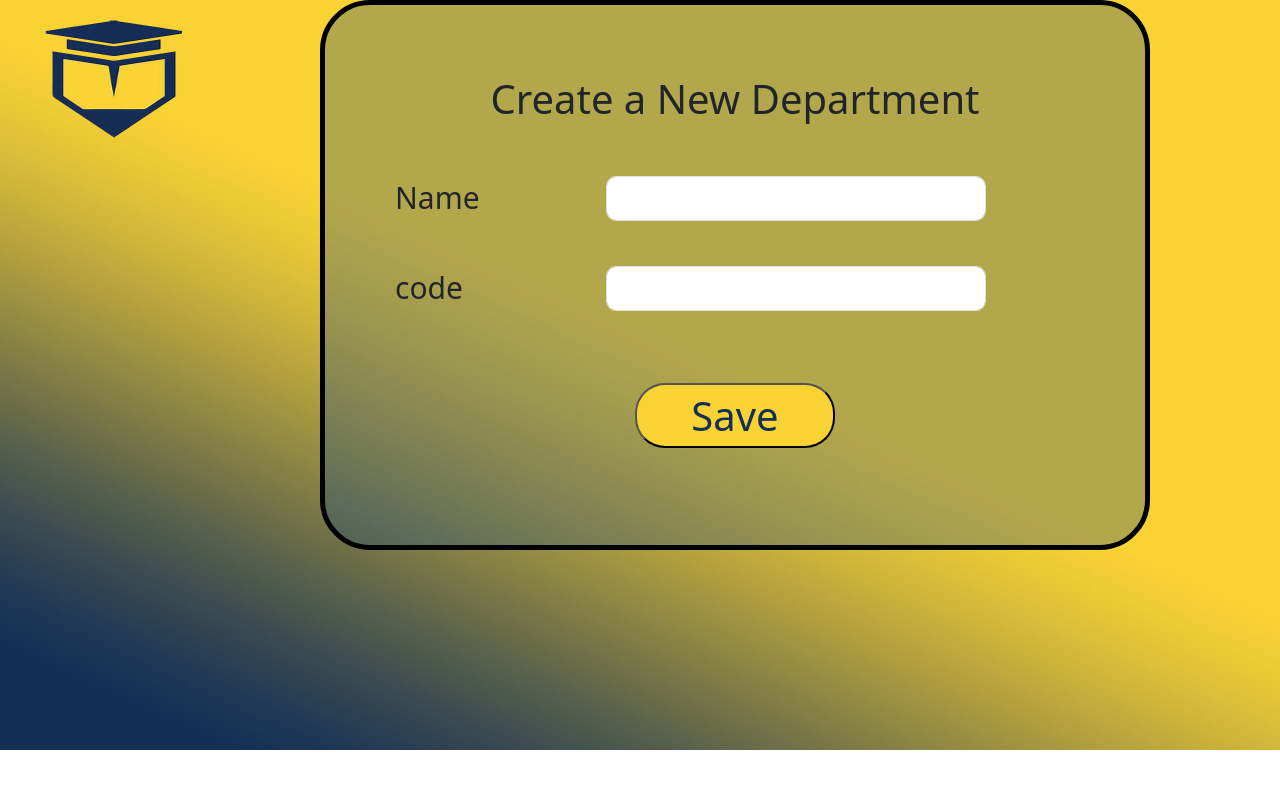
After one commit to EngEman01/Project_SWE2, a Node server app: page /departments/create in a window 1280 px wide. The commit adds this page. Run offline with Node 20, Linux system fonts and the light colour scheme; data that the repository does not hold is empty; some libraries are stand-ins or nearby versions.

Commit message:
creat_subjects_departments

```diff
--- /dev/null
+++ b/Controllers/departmentController.js
@@ -0,0 +1,30 @@
+import department from "../models/departments.js";
+
+
+
+export const index = async (req, res) => {
+
+    const departments = await department.find({}, { name: 1 }).lean();
+    res.render('departments/index', { departments });
+};
+
+export const create = async (req, res) => {
+    const departments = await department.find().lean();
+    res.render('departments/create', departments);
+};
+
+export const store = async (req, res) => {
+    const { name, code} = req.body;
+    console.log ({ name, code});
+    await department.create({
+        name,
+        code
+    });
+    res.redirect('/departments')
+};
+
+export const show = async (req, res) => {
+    const { _id } = req.params;
+    const singleDepartment = await department.findById({_id}).lean();
+    res.redirect('departments/show', { department: singleDepartment });
+};
--- a/models/departments.js
+++ b/models/departments.js
@@ -1,7 +1,7 @@
 import { Schema ,model } from "mongoose";
 
 
-const departments = new Schema ({
+const department = new Schema ({
     name: {
         type: String,
         required : true,
@@ -12,4 +12,4 @@ const departments = new Schema ({
     },
 }, { timestamps: true, } )
 
-export default model ('departments' ,departments);
+export default model ('department' ,department);
--- a/models/subject.js
+++ b/models/subject.js
@@ -10,6 +10,11 @@ const subject = new Schema ({
         type: String,
         required: false,
     },
+    department: {
+        type: Schema.Types.ObjectId,
+        required: false,
+        ref:'department'
+    },
 }, { timestamps: true, } )
 
 export default model ('subject' ,subject);
--- a/package.json
+++ b/package.json
@@ -17,8 +17,8 @@
     "dotenv": "^16.0.3",
     "express": "^4.18.2",
     "express-handlebars": "^7.0.7",
-    "mongodb": "^5.4.0",
-    "mongoose": "^7.1.0",
+    "mongodb": "^5.5.0",
+    "mongoose": "^7.1.1",
     "nodemon": "^2.0.22"
   }
 }
--- /dev/null
+++ b/public/css/createDepartment.css
@@ -0,0 +1,74 @@
+body {
+
+    background-image: url('/image/bgdoctor.jpg');
+    background-repeat: no-repeat;
+    background-size: 1600px 750px;
+
+}
+
+.log {
+    left: 25%;
+    right: 20%;
+    width: 830px;
+    height: 550px;
+    position: absolute;
+    border: 5px solid black;
+    border-radius: 50px 50px;
+    padding: 70px;
+    background-color: #0c3f864b;
+}
+
+input.in {
+    mask-position: 10%;
+}
+
+input[ id="in"] {
+    width: 380px;
+    height: 45px;
+    border-radius: 10px ;
+    position: relative;
+    left: 31%;
+}
+label[ id="em"] {
+    position: relative;
+    top: 44px;
+    display: inline;
+
+
+}
+
+input[ id="choose"] {
+    width: 100px;
+    height: 25px;
+}
+
+label {
+    font-size: 30px;
+
+}
+
+.select{
+    width: 380px;
+    height: 45px;
+    border-radius: 10px ;
+}
+
+.su {
+    width: 200px;
+    font-size: 40px;
+    border-radius: 30px;
+    height: 65px;
+    background-color:#f9d334 ;
+    color: #132f56;
+    /* color: white;
+    background-color: rgb(0, 30, 255); */
+
+}
+
+.su:hover {
+    width: 210px;
+    height: 70px;
+    background-color: #132f56;
+    color:#f9d334 ;
+
+}
--- a/routes/subjects.js
+++ b/routes/departmentsRoutes.js
@@ -1,5 +1,5 @@
 import { Router } from "express"
-import { create, index,store } from "../Controllers/subject_controller.js";
+import { create, index, store, show} from "../Controllers/departmentController.js";
 
 
 
@@ -8,5 +8,6 @@ const router = new Router();
 router.get('/',index);
 router.get('/create',create);
 router.post('/' , store);
+router.get('/:_id' , show);
 
 export default router;
--- a/server.js
+++ b/server.js
@@ -2,11 +2,12 @@ import express from "express";
 import { engine } from 'express-handlebars';
 import mongoose from "mongoose";
 import dotenv from 'dotenv';
-import subjectRouter from './routes/subjects.js'
-import departments from "./models/departments.js";
+import subjectRoutes from './routes/subjectsRoutes.js'
+import department from "./models/departments.js";
 import subjects from "./models/subject.js";
 import doctorRoutes from "./routes/doctorRoutes.js"
 import studentRoutes from "./routes/studentRoutes.js"
+import departmentsRoutes from "./routes/departmentsRoutes.js";
 
 dotenv.config();
 
@@ -21,9 +22,7 @@ app.use(express.urlencoded({ extended: true }));
 app.use(express.static('public'))
 
 
-app.get('/create', (req, res) => {
-    res.render("./subjects/create.handlebars")
-})
+
 
 app.engine('handlebars', engine());
 app.set('view engine', 'handlebars');
@@ -31,9 +30,12 @@ app.set('views', './templates');
 
 app.use('/', studentRoutes)
 
-app.use("/", doctorRoutes);
+app.use('/', doctorRoutes);
 
-app.use('/subjects', subjectRouter);
+app.use('/subjects', subjectRoutes);
+
+app.use('/departments', departmentsRoutes);
+
 
 app.listen(process.env.port, () => {
     console.log(`started the application on http://localhost:${process.env.port}`);
--- a/templates/auth/AccountDoctor.handlebars
+++ b/templates/auth/AccountDoctor.handlebars
@@ -40,8 +40,7 @@
                 <select name='subjects' id='' class='select'>
                     {{#each subjects}}
 
-                    <option value="{{ _id }}">{{ name }}</option>
-
+                        <option value="{{ _id }}">{{ name }}</option>
 
                     {{/each}}
                     {{!-- <option value="cs">java</option>
--- a/templates/departments/all.handlebars
+++ /dev/null
@@ -1 +0,0 @@
-<h1>Hello</h1>
--- /dev/null
+++ b/templates/departments/create.handlebars
@@ -0,0 +1,39 @@
+<!DOCTYPE html>
+<html lang="en">
+
+<head>
+    <meta charset="UTF-8">
+    <meta http-equiv="X-UA-Compatible" content="IE=edge">
+    <meta name="viewport" content="width=device-width, initial-scale=1.0">
+    <title>Create Subject</title>
+    <link rel="stylesheet" href="/css/createDepartment.css">
+    <link href="https://cdn.jsdelivr.net/npm/bootstrap@5.3.0-alpha3/dist/css/bootstrap.min.css" rel="stylesheet"
+        integrity="sha384-KK94CHFLLe+nY2dmCWGMq91rCGa5gtU4mk92HdvYe+M/SXH301p5ILy+dN9+nJOZ" crossorigin="anonymous">
+</head>
+
+<body>
+<div class="log">
+
+
+<form action="/departments" method="post">
+<center>
+    <h1>Create a New Department</h1>
+</center>
+
+        <label id="em">Name</label>&nbsp; &nbsp; &nbsp; &nbsp; &nbsp; &nbsp;
+        <input id="in" class='form-control' name="name" />
+        <label id="em">code</label>&nbsp; &nbsp; &nbsp; &nbsp; &nbsp; &nbsp;
+        <input id="in" class='form-control' name="code" />
+
+
+
+    <br><br><br>
+
+            <center>
+                <input class="su" type="submit" value="Save">
+            </center>
+
+</form>
+</div>
+</body>
+</html>
```
Also changed, not shown: Controllers/subjectController.js (renamed from Controllers/subject_controller.js, +15 -6 lines), models/doctor.js (+0 -38 lines), public/css/createSubject.css (added, +74 -0 lines), routes/subjectsRoutes.js (added, +17 -0 lines), templates/departments/index.handlebars (added, +12 -0 lines), templates/departments/show.handlebars (added, +9 -0 lines), templates/subjects/create.handlebars (+41 -27 lines), templates/subjects/index.handlebars (+10 -18 lines), templates/subjects/show.handlebars (added, +14 -0 lines), 1 other file.
